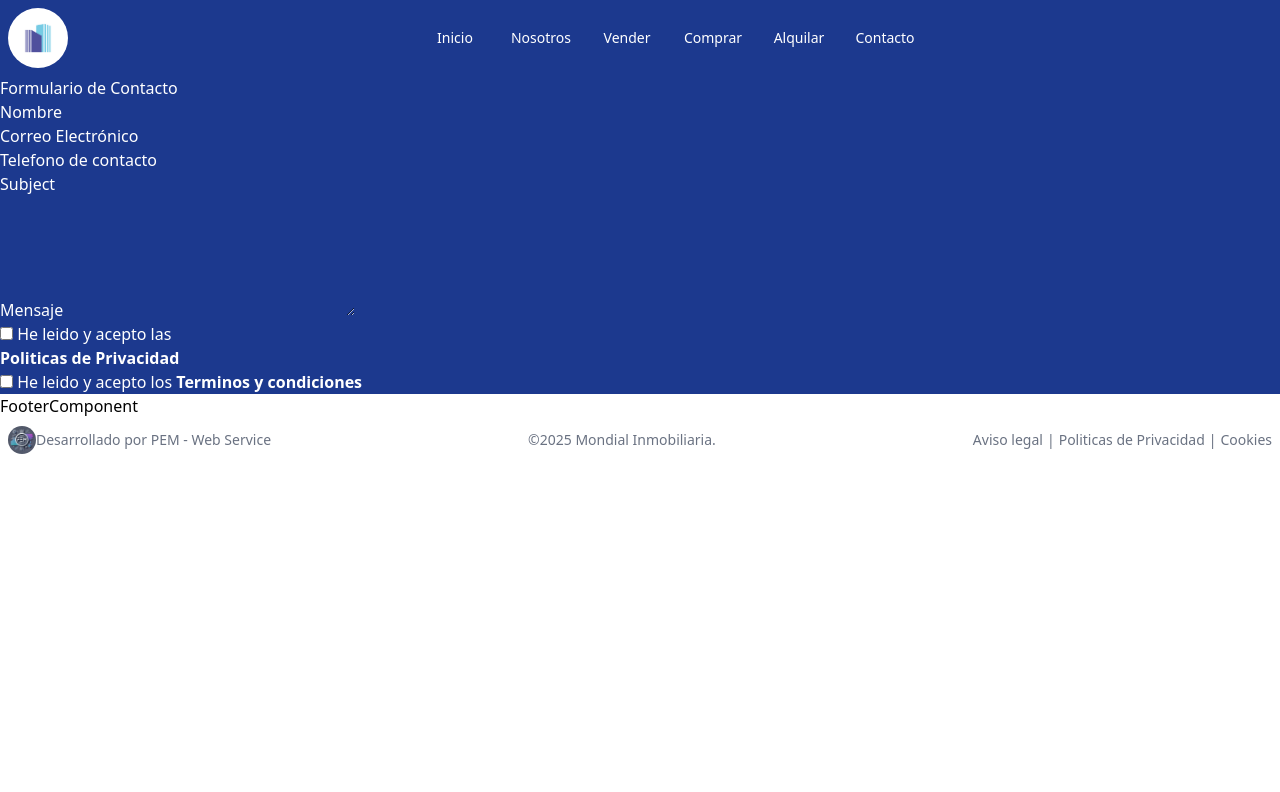
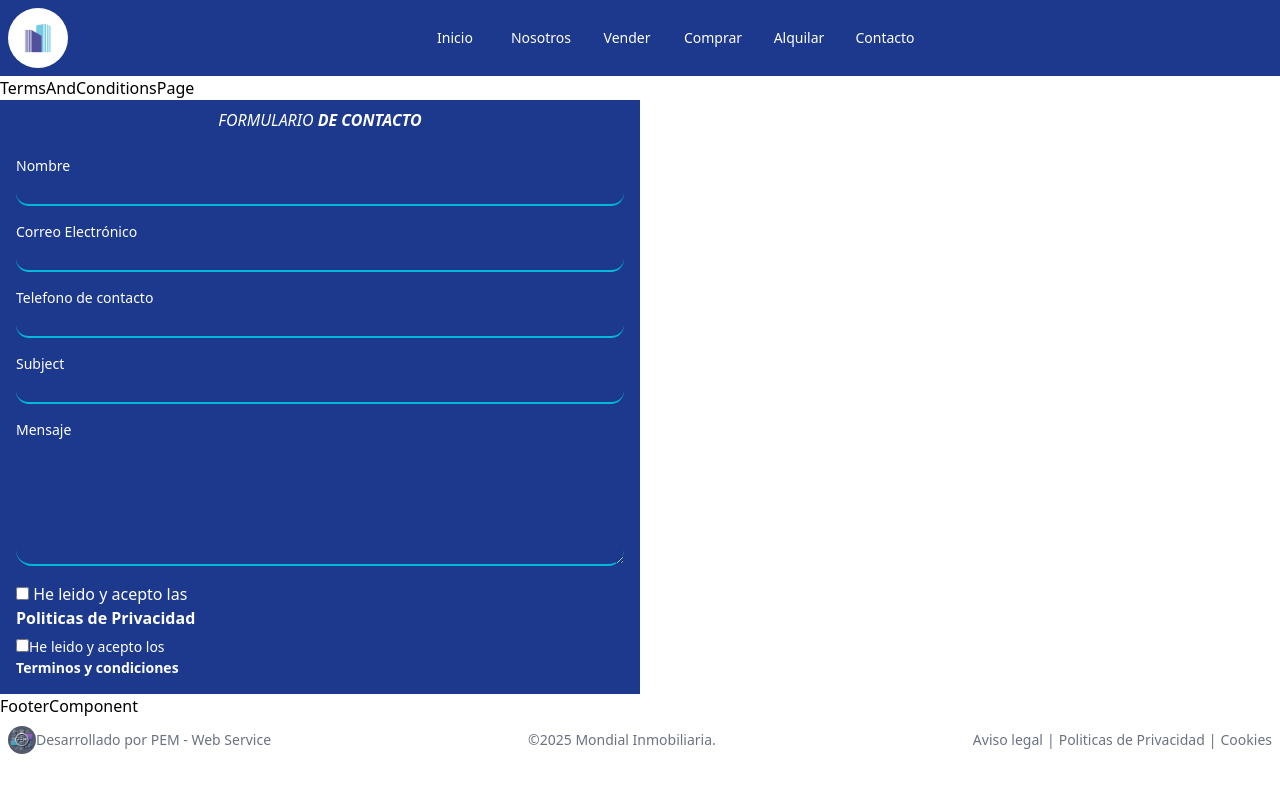
Before and after one commit to pamonge/Mondial, a React (Vite) app: page /tyc in a window 1280 px wide. Shown: the top 792 px of the page. Built offline with nearby package versions, Linux system fonts and the light colour scheme.

Commit message:
Add: Form

```diff
--- a/src/App.jsx
+++ b/src/App.jsx
@@ -14,6 +14,7 @@ import { CopyRightComponent } from './components/CopyRightComponent'
 import { CookiesPage } from './pages/CookiesPage'
 import { PrivacyPolicyPage } from './pages/PrivacyPolicyPage'
 import { LegalAdvicePage } from './pages/LegalAdvicePage'
+import { TermsAndConditionsPage } from './pages/TermsAndConditionsPage'
 
 function App() {
     return (
@@ -28,7 +29,7 @@ function App() {
         <Route path='/rent' element={ <RentPage /> } />
         <Route path='/us' element={ <UsPage /> } />
         <Route path='/cookies' element={ <CookiesPage /> } />
-        <Route path='/cookies' element={ <CookiesPage /> } />
+        <Route path='/tyc' element={ <TermsAndConditionsPage /> } />
         <Route path='/privacy' element={ <PrivacyPolicyPage /> } />
         <Route path='/legal' element={ <LegalAdvicePage /> } />
       </Routes>
--- a/src/components/FormComponent.jsx
+++ b/src/components/FormComponent.jsx
@@ -1,39 +1,46 @@
 import React from 'react'
 import { LinkComponent } from './LinkComponent'
+import formStyles from '../styles/formComponentStyles'
 
 export const FormComponent = () => {
   return (
-    <div className='bg-blue-900 text-white'>
-        <h2 >Formulario de Contacto</h2>
-        <form action="">
-            <div>
-                <label htmlFor="name">Nombre</label>
-                <input type="text" name="name" id="name" />
+    <div className={formStyles.formContainer}>
+        <h2 className={formStyles.formTitle} >FORMULARIO <strong>DE CONTACTO</strong></h2>
+        <form className={formStyles.form} action="">
+            <div className={formStyles.inputContainer}>
+                <label className={formStyles.label} htmlFor="name">Nombre</label>
+                <input className={formStyles.input} type="text" name="name" id="name" />
             </div>
-            <div>
-                <label htmlFor="email">Correo Electrónico</label>
-                <input type="email" name="email" id="email" />
+            <div className={formStyles.inputContainer}>
+                <label className={formStyles.label} htmlFor="email">Correo Electrónico</label>
+                <input className={formStyles.input} type="email" name="email" id="email" />
             </div>
-            <div>
-                <label htmlFor="phone">Telefono de contacto</label>
-                <input type="tel" name="phone" id="phone" />
+            <div className={formStyles.inputContainer}>
+                <label className={formStyles.label} htmlFor="phone">Telefono de contacto</label>
+                <input className={formStyles.input} type="tel" name="phone" id="phone" />
             </div>
-            <div>
-                <label htmlFor="subject">Subject</label>
-                <input type="text" name="subject" id="subject" />
+            <div className={formStyles.inputContainer}>
+                <label className={formStyles.label} htmlFor="subject">Subject</label>
+                <input className={formStyles.input} type="text" name="subject" id="subject" />
             </div>
-            <div>
-                <label htmlFor="msj">Mensaje</label>
-                <textarea name="msj" id="msj" cols="30" rows="5"></textarea>
+            <div className={formStyles.inputContainer}>
+                <label className={formStyles.label} htmlFor="msj">Mensaje</label>
+                <textarea className={formStyles.input} name="msj" id="msj" cols="30" rows="5"></textarea>
             </div>
-            <div>
+            <div className={formStyles.inputContainer}>
                 <div>
                     <input type="checkbox" name="checkpriv" id="checkpriv" /> He leido y acepto las <strong>
                         <LinkComponent src='/privacy' desc='Politicas de Privacidad' />
                     </strong>
                 </div>
-
-                <input type="checkbox" name="checkTyC" id="checkTyC" /> He leido y acepto los <strong>Terminos y condiciones</strong>
+                <div>
+                    <input  type="checkbox" name="checkTyC" id="checkTyC" />
+                    <label className={formStyles.label} htmlFor="checkTyC">He leido y acepto los
+                        <strong>
+                            <LinkComponent src='/tyc' desc='Terminos y    condiciones' style='text-sm' />
+                        </strong>
+                    </label>
+                </div>
             </div>
         </form>
     </div>
--- a/src/components/LinkComponent.jsx
+++ b/src/components/LinkComponent.jsx
@@ -1,9 +1,9 @@
 import React from 'react'
 import { Link } from 'react-router-dom'
 
-export const LinkComponent = ({ src, desc }) => {
+export const LinkComponent = ({ src, desc, style = '' }) => {
   return (
-    <div>
+    <div className={style} >
         <Link to={src} >{desc}</Link>
     </div>
   )
--- /dev/null
+++ b/src/pages/TermsAndConditionsPage.jsx
@@ -0,0 +1,7 @@
+import React from 'react'
+
+export const TermsAndConditionsPage = () => {
+  return (
+    <div>TermsAndConditionsPage</div>
+  )
+}
--- /dev/null
+++ b/src/styles/formComponentStyles.js
@@ -0,0 +1,10 @@
+const formStyles = {
+    formContainer : 'bg-blue-900 text-white min-md:max-w-1/2',
+    formTitle : 'italic text-center p-2',
+    form : 'p-2',
+    inputContainer : 'flex flex-col p-2 gap-1',
+    label : 'text-sm',
+    input : 'rounded-2xl border-b-2 border-b-cyan-500',
+}
+
+export default formStyles;
```
